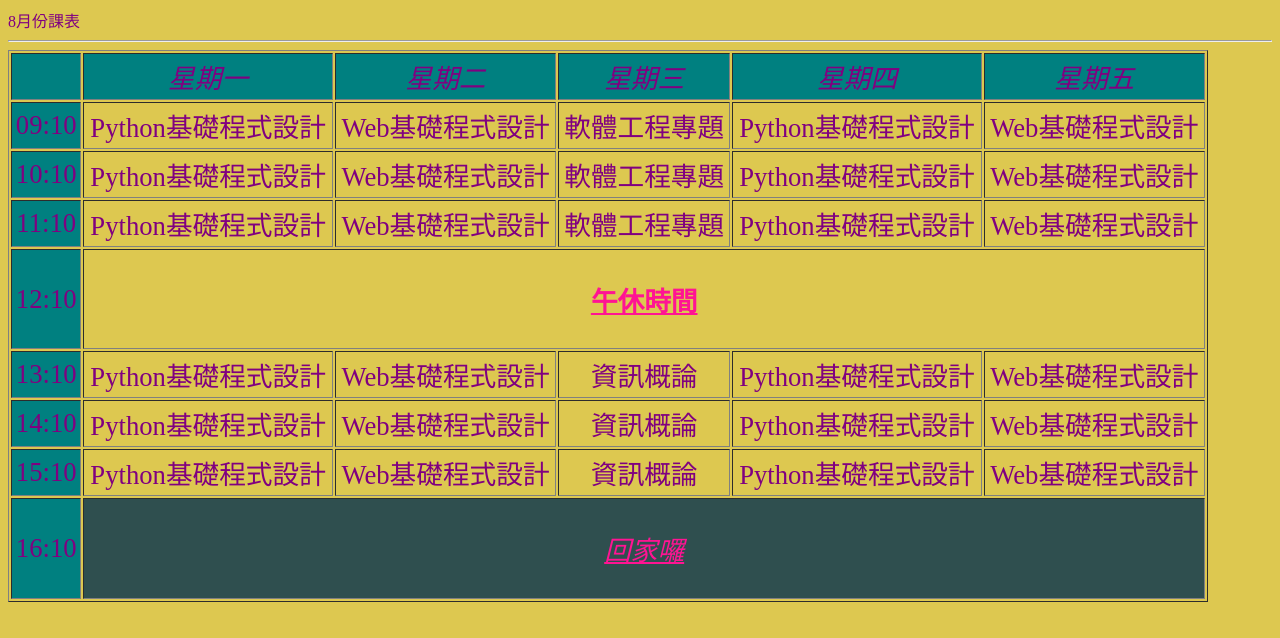
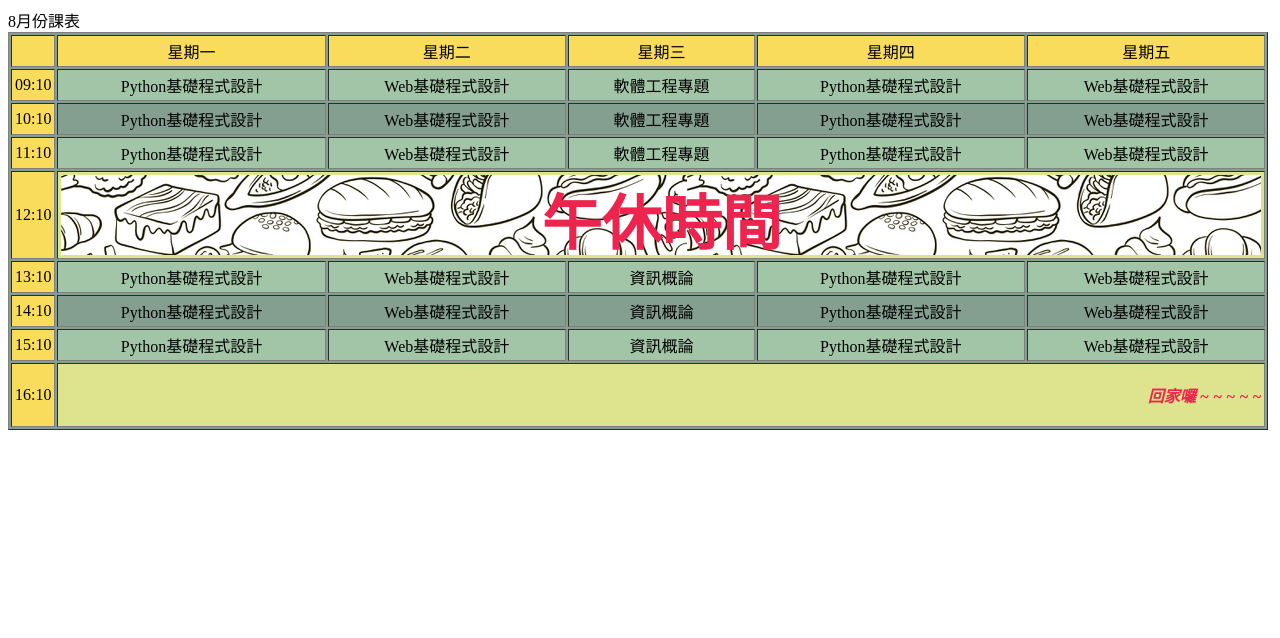
Before and after one commit to chen-ting623/howhun, a plain HTML site: page lab/lab_05.html in a window 1280 px wide. Drawn offline with Linux system fonts and the light colour scheme.

Commit message:
新增lab_05

```diff
--- a/lab/lab_05.html
+++ b/lab/lab_05.html
@@ -2,21 +2,33 @@
 <html>
 <head>
     <meta charset="utf-8"></meta>
-    <title>我的課表</title>
-    <style type="text/css">
-        body {
-          color: purple;
-          background-color: #dac23de5 }
+    <title>lab_05</title>
+    <style> /*CSS for 註解*/
+        table{
+            background-color: #849F90;height: 70px;
+        }
+        tr:nth-of-type(1){
+            background-color: #F9DC5C;
+        }
+        tr:nth-of-type(5){
+            background-color:#DEE38D;
+        }
+        tr:nth-of-type(even){
+            background-color:#A3C5A7;
+        }
+        tr:nth-of-type(9){
+            background-color:#DEE38D;
+        }
+        td:first-of-type{
+            background-color: #F9DC5C;
+        }
+        div{background-image: url('./food1.jpg');}
     </style>
 </head>
 <body>
     <caption>8月份課表</caption>
-    <hr/>
-    <cursor: ce;></cursor:>
-    <table border="1" width="1200px" height = "60px" cellpadding= "3"
-            style="text-align: center;font-size : 20pt;font-family:Microsoft JhengHe;">
-        <div style="border:2px"></div>
-        <tr style="background-color: teal;font-style: oblique;font-size: 20;">
+    <table border="1" cellpadding= "3" style="text-align: center;width: 90%;">
+        <tr >
             <td></td>
             <td>星期一</td>
             <td>星期二</td>
@@ -25,7 +37,7 @@
             <td>星期五</td>
         </tr>
         <tr>
-            <td style="background-color: teal;">09:10</td>
+            <td >09:10</td>
             <td>Python基礎程式設計</td>
             <td>Web基礎程式設計</td>
             <td>軟體工程專題</td>
@@ -33,7 +45,7 @@
             <td>Web基礎程式設計</td>
         </tr>
         <tr>
-            <td style="background-color: teal;">10:10</td>
+            <td >10:10</td>
             <td>Python基礎程式設計</td>
             <td>Web基礎程式設計</td>
             <td>軟體工程專題</td>
@@ -41,7 +53,7 @@
             <td>Web基礎程式設計</td>
         </tr>
         <tr>
-            <td style="background-color: teal;">11:10</td>
+            <td >11:10</td>
             <td>Python基礎程式設計</td>
             <td>Web基礎程式設計</td>
             <td>軟體工程專題</td>
@@ -49,13 +61,15 @@
             <td>Web基礎程式設計</td>
         </tr>
         <tr>
-            <td style="background-color: teal;">12:10</td>
-            <td colspan="5"><b>
-                <p style="color: deeppink;text-decoration:underline;">午休時間</p>
-            </b></td>
+            <td >12:10</td>
+            <td colspan="5"
+                style="color:#ED254E;font-weight:bold;text-align:center;
+                font-size: 60px;vertical-align: middle;">
+                <div style="width: 1200px;height: 80px;">午休時間</div>
+            </td>
         </tr>
         <tr>
-            <td style="background-color: teal;">13:10</td>
+            <td >13:10</td>
             <td>Python基礎程式設計</td>
             <td>Web基礎程式設計</td>
             <td>資訊概論</td>
@@ -63,7 +77,7 @@
             <td>Web基礎程式設計</td>
         </tr>
         <tr>
-            <td style="background-color: teal;">14:10</td>
+            <td >14:10</td>
             <td>Python基礎程式設計</td>
             <td>Web基礎程式設計</td>
             <td>資訊概論</td>
@@ -71,7 +85,7 @@
             <td>Web基礎程式設計</td>
         </tr>
         <tr>
-            <td style="background-color: teal;">15:10</td>
+            <td >15:10</td>
             <td>Python基礎程式設計</td>
             <td>Web基礎程式設計</td>
             <td>資訊概論</td>
@@ -79,12 +93,11 @@
             <td>Web基礎程式設計</td>
         </tr>
         <tr>
-            <td style="background-color: teal;">16:10</td>
-            <td colspan="5" style=" background-color: darkslategrey;"><i>
-                <p style="color: deeppink;text-decoration:underline;">回家囉</p>
+            <td >16:10</td>
+            <td colspan="5" ><i>
+                <p style="color:#ED254E;font-weight:bold;text-align: end;">回家囉 ~ ~ ~ ~ ~</p>
             </i></td>
         </tr>
     </table>
-
 </body>
 </html>
```
